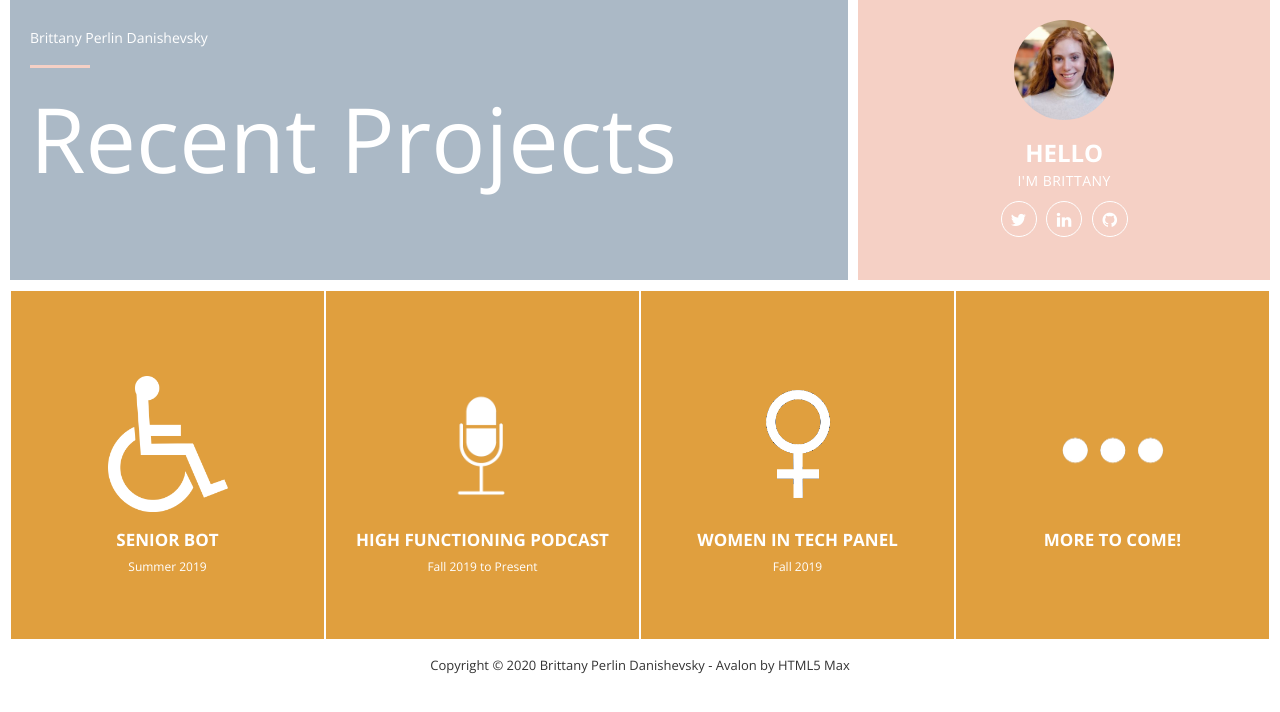
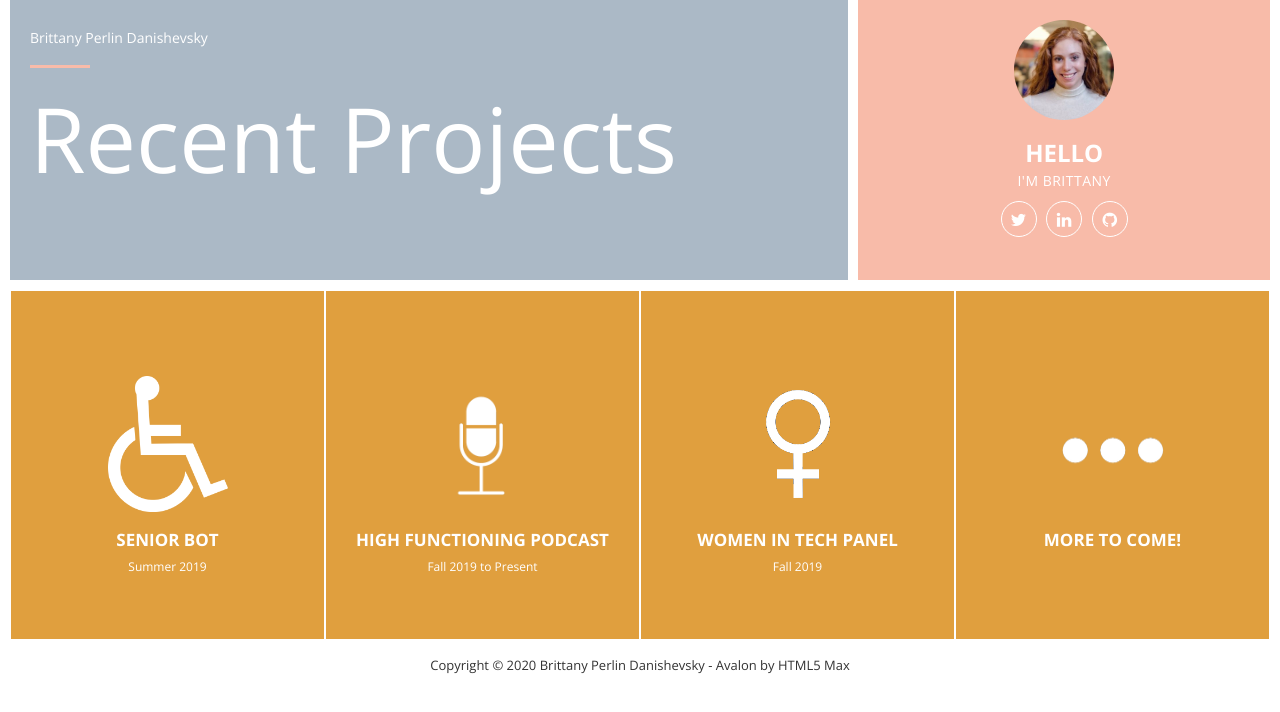
Before and after one commit to brittanydanishevsky/Portfolio, a plain HTML site: page projects.html in a window 1280 px wide. Drawn offline with nearby package versions, Linux system fonts and the light colour scheme.

Commit message:
Add files via upload

```diff
--- a/css/projects.css
+++ b/css/projects.css
@@ -63,12 +63,12 @@ p {
 	height: 3px;
 	margin-top: 20px;
 	margin-bottom: 30px;
-	background-color: #f5d0c5;
+	background-color: #f8bba9;
 }
 
 .banner .right-banner-content {
   padding: 20px;
-	background-color: #f5d0c5;
+	background-color: #f8bba9;
 	text-align: center;
 	min-height: 280px;
 	height: 280px;
@@ -168,7 +168,7 @@ p {
 }
 
 .white-border-button a:hover {
-	background-color: #f5d0c5;
+	background-color: #f8bba9;
 }
 
 .black-border-button a {
--- a/css/templatemo-style.css
+++ b/css/templatemo-style.css
@@ -47,7 +47,7 @@ p {
 }
 
 .white-border-button a:hover {
-	background-color: #f5d0c5;
+	background-color: #f8bba9;
 }
 
 /* Top Banner */
@@ -93,7 +93,7 @@ p {
 	height: 3px;
 	margin-top: 20px;
 	margin-bottom: 30px;
-	background-color: #f5d0c5;
+	background-color: #f8bba9;
 }
 
 .left-banner-content .white-border-button {
@@ -102,7 +102,7 @@ p {
 
 .right-banner-content {
 	padding: 100px 45px;
-	background-color: #f5d0c5;
+	background-color: #f8bba9;
 	text-align: center;
 	min-height: 680px;
 	height: 680px;
@@ -451,7 +451,7 @@ p {
 #owl-testimonial {
 	padding-top: 50px;
 	text-align: center;
-	background-color: #f5d0c5;
+	background-color: #f8bba9;
 	background-repeat: no-repeat;
 	background-size: cover;
 	background-position: center center;
@@ -685,7 +685,7 @@ transition-delay: 0.3s;
 	padding-left: 120px;
 	padding-right: 120px;
 	text-align: center;
-	background-color: #f5d0c5;
+	background-color: #f8bba9;
 	background-repeat: no-repeat;
 	background-size: cover;
 	background-position: center center;
```
